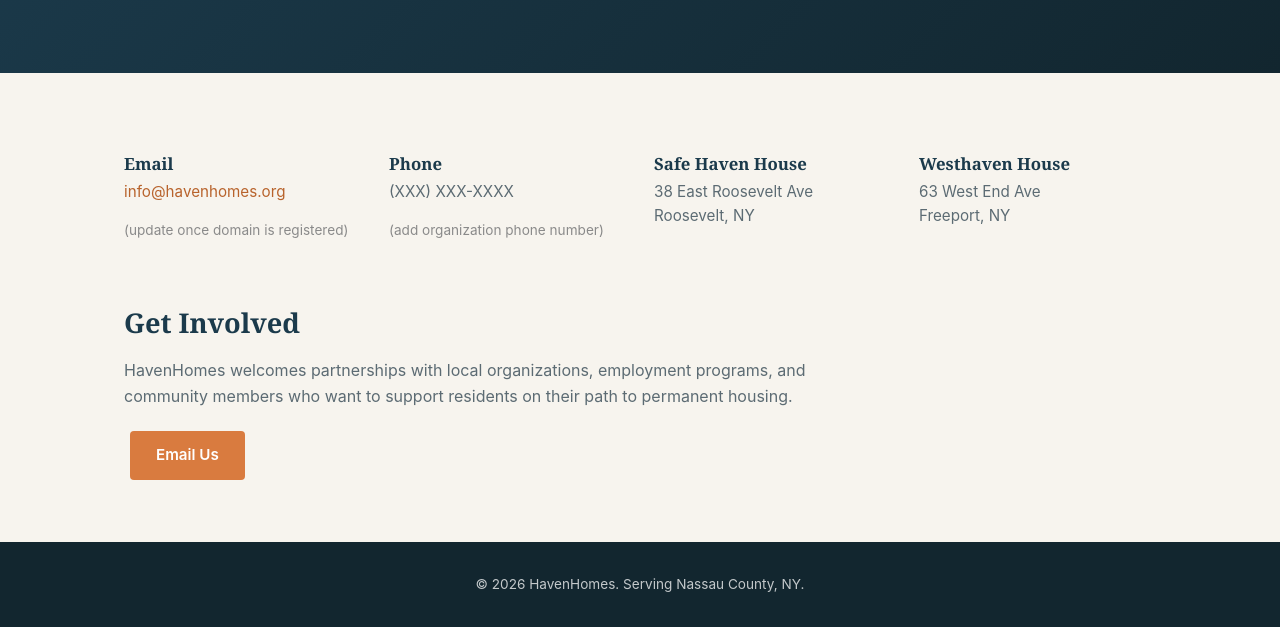
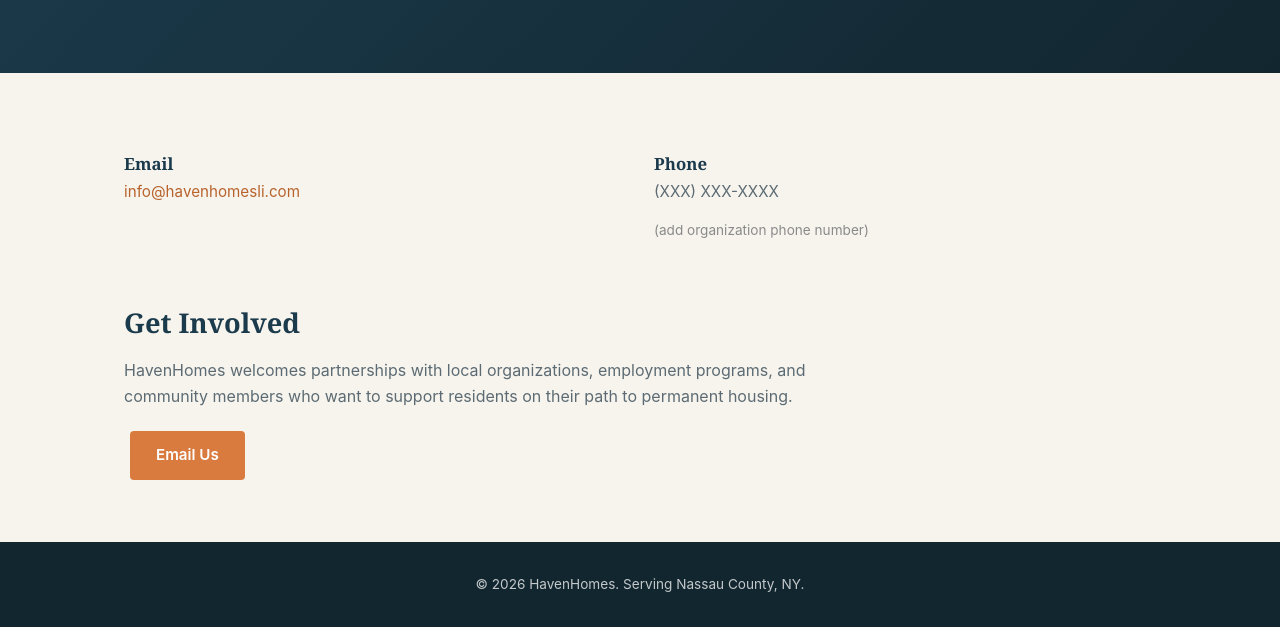
Before and after one commit to djcolantonio/havenhomes-website, a plain HTML site: page contact.html in a window 1280 px wide. Shown: the part 207-834 px from the top of the page. Drawn offline with Linux system fonts and the light colour scheme.

Commit message:
Update contact.html

```diff
--- a/contact.html
+++ b/contact.html
@@ -33,27 +33,18 @@
   <div class="info-grid">
     <div class="info-block">
       <h3>Email</h3>
-      <p><a href="mailto:info@havenhomes.org">info@havenhomes.org</a></p>
-      <p style="font-size:0.85rem; color:#8a8a8a;">(update once domain is registered)</p>
+      <p><a href="mailto:info@havenhomesli.com">info@havenhomesli.com</a></p>
     </div>
     <div class="info-block">
       <h3>Phone</h3>
       <p>(XXX) XXX-XXXX</p>
       <p style="font-size:0.85rem; color:#8a8a8a;">(add organization phone number)</p>
     </div>
-    <div class="info-block">
-      <h3>Safe Haven House</h3>
-      <p>38 East Roosevelt Ave<br>Roosevelt, NY</p>
-    </div>
-    <div class="info-block">
-      <h3>Westhaven House</h3>
-      <p>63 West End Ave<br>Freeport, NY</p>
-    </div>
   </div>
 
   <h2 style="margin-top:48px;">Get Involved</h2>
   <p>HavenHomes welcomes partnerships with local organizations, employment programs, and community members who want to support residents on their path to permanent housing.</p>
-  <a href="mailto:info@havenhomes.org" class="btn btn-primary">Email Us</a>
+  <a href="mailto:info@havenhomesli.com" class="btn btn-primary">Email Us</a>
 </div>
 
 <footer>
```
